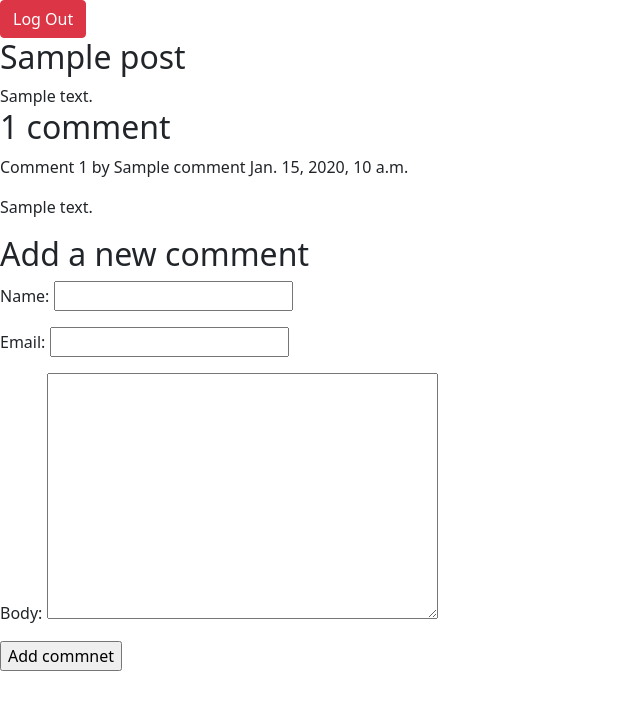
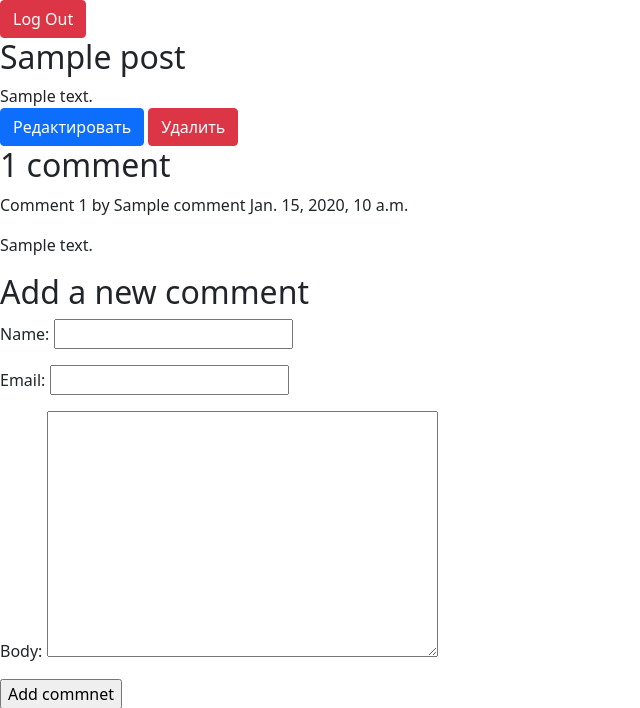
Before and after one commit to Zhoroev/News, a Django app: page /posts/1/ in a window 1280 px wide. Shown: the part 56-764 px from the top of the page, without its empty margins (0-640 px from the left). Run offline with Django 3.2, Linux system fonts and the light colour scheme; a user stored in the database is signed in; tables that the repository leaves empty hold one stand-in row (values such as "Sample post").

Commit message:
Remove update delete buttons for ordinary users

```diff
--- a/templates/posts/post_detail.html
+++ b/templates/posts/post_detail.html
@@ -8,6 +8,10 @@
 
     <h2>{{post.title}}</h2>
     <div>{{post.body}}</div>
+    {% if request.user.is_authenticated and not request.user.role == 'ordinary'%}
+    <a href="{{ post.get_update_url}}" class="btn btn-primary">Редактировать</a>
+    <a href="{{ post.get_delete_url}}" class="btn btn-danger">Удалить</a>
+    {% endif %}
 
 {% with comments.count as total_comments %}
         <h2>{{ total_comments }} comment {{ total_comments|pluralize }}</h2>
```
Also changed, not shown: templates/accounts/register.html (line endings or trailing spaces).
